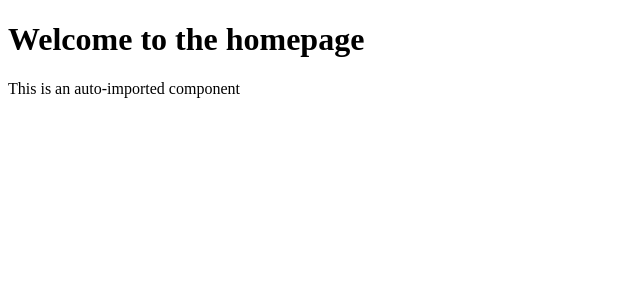
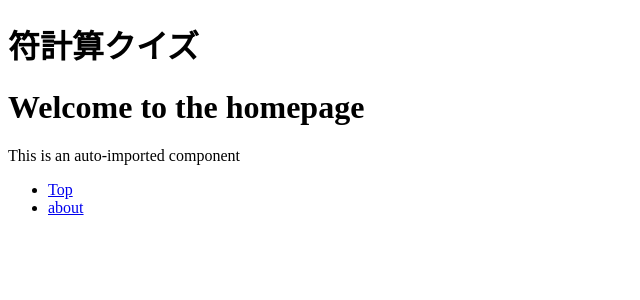
Before and after one commit to mst-nsh/fu-calculation-quiz, a Nuxt app: page / in a window 1280 px wide. Shown: the top 300 px of the page, without its empty margins (0-640 px from the left). Built offline with nearby package versions, Linux system fonts and the light colour scheme.

Commit message:
feat(front):layoutを作成した。

```diff
--- /dev/null
+++ b/components/TheFooter.vue
@@ -0,0 +1,16 @@
+<template>
+  <footer class="footer">
+    <nav>
+      <div>
+        <ul>
+          <li>
+            <NuxtLink to="./"> Top </NuxtLink>
+          </li>
+          <li>
+            <NuxtLink to="/about"> about </NuxtLink>
+          </li>
+        </ul>
+      </div>
+    </nav>
+  </footer>
+</template>
--- /dev/null
+++ b/components/TheHeader.vue
@@ -0,0 +1,5 @@
+<template>
+  <div class="header">
+    <h1>符計算クイズ</h1>
+  </div>
+</template>
--- /dev/null
+++ b/layouts/default.vue
@@ -0,0 +1,7 @@
+<template>
+  <div>
+    <TheHeader />
+    <slot />
+    <TheFooter />
+  </div>
+</template>
```
